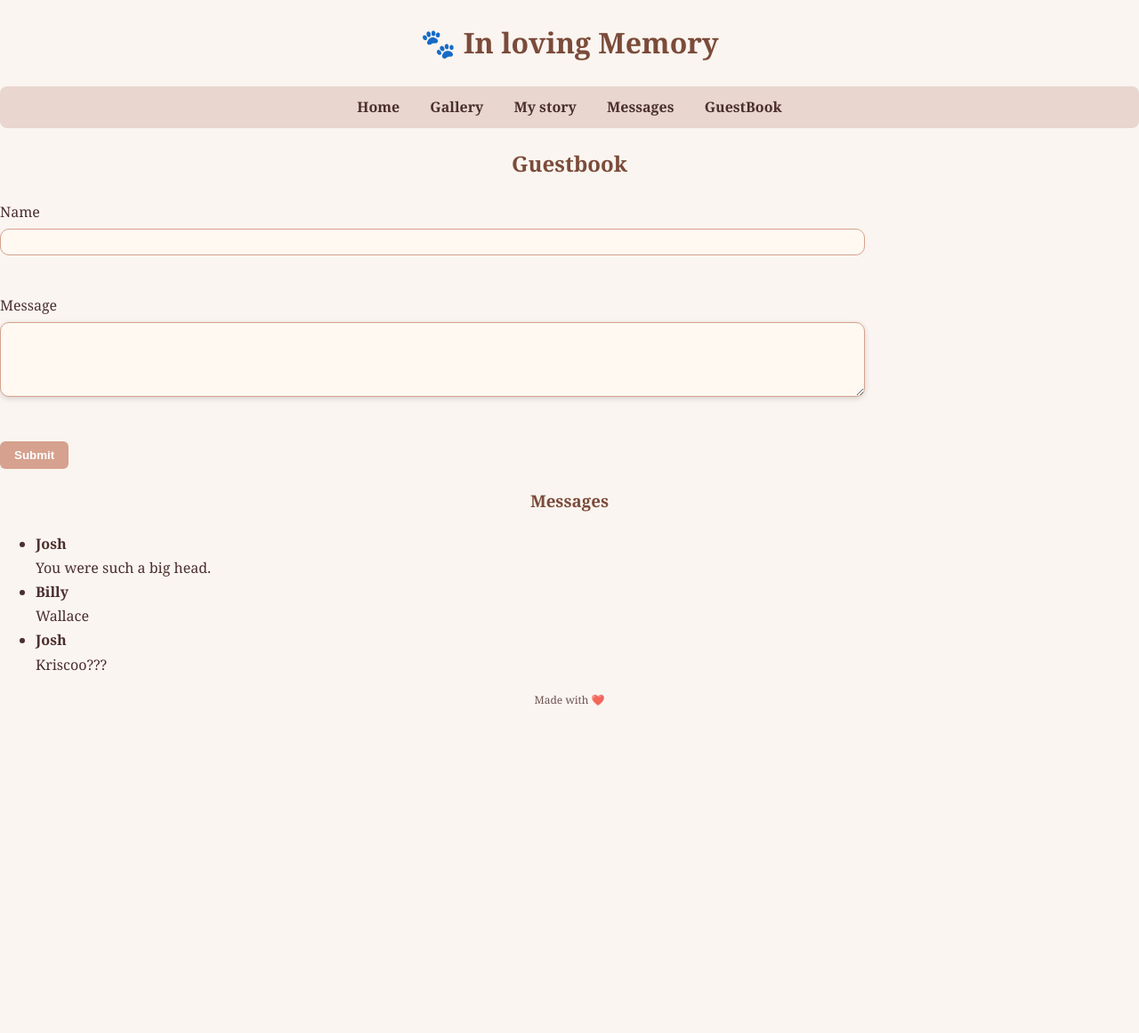
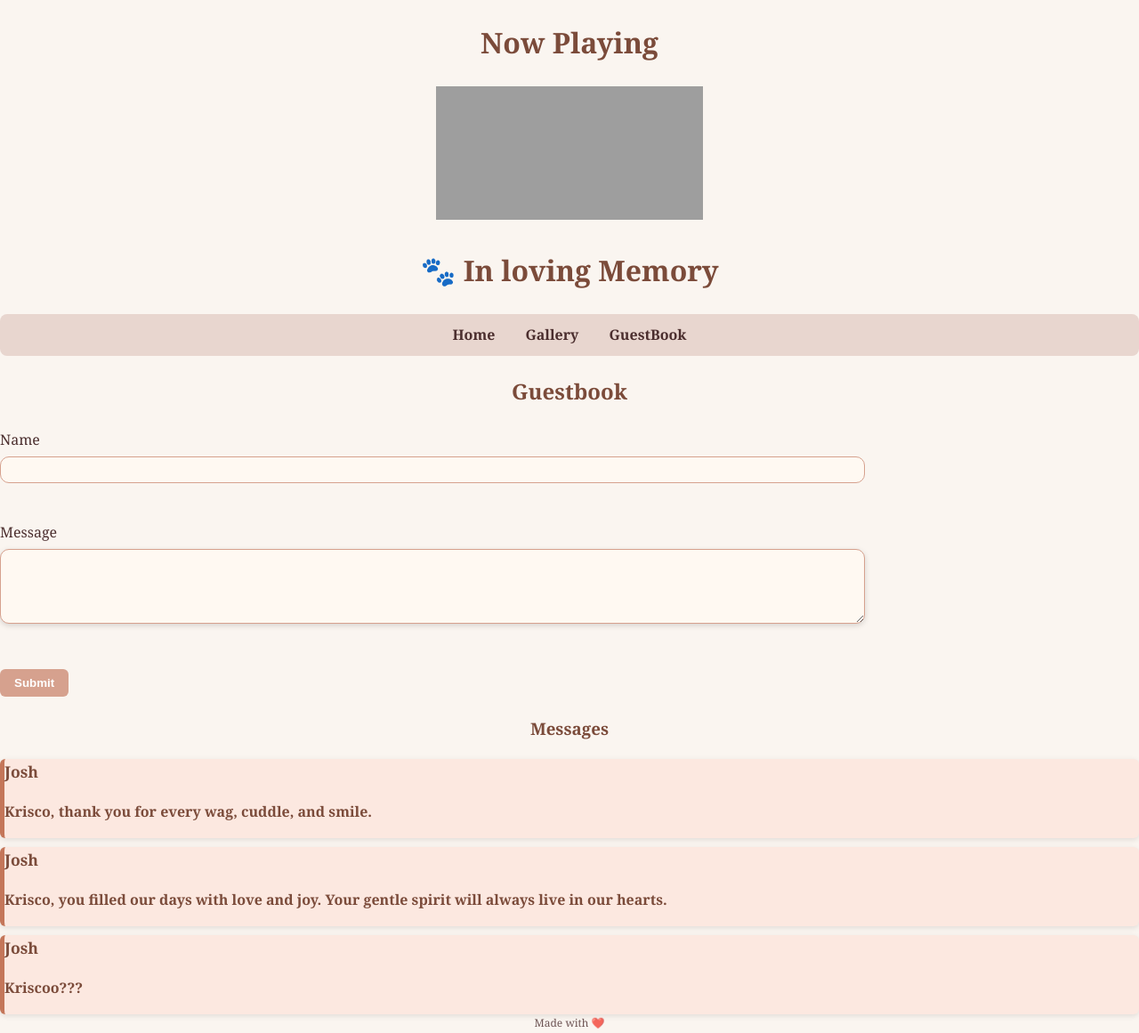
Before and after one commit to rineheaj/Krisco, a Flask app: page /guestbook in a window 1280 px wide. Shown: the whole page at 89% size. Before the commit the page ends 793 px from the top, so only its background shows below. Run offline with Flask 3, Linux system fonts and the light colour scheme; grey boxes are pictures that could not be loaded.

Commit message:
general changes

```diff
--- a/app.py
+++ b/app.py
@@ -21,14 +21,14 @@ def gallery():
     return render_template("gallery.html", imgs=imgs)
 
 
-@app.route("/story")
-def story():
-    return render_template("story.html")
+# @app.route("/story")
+# def story():
+#     return render_template("story.html")
 
 
-@app.route("/messages")
-def messages():
-    return render_template("messages.html")
+# @app.route("/messages")
+# def messages():
+#     return render_template("messages.html")
 
 
 @app.route("/guestbook", methods=["GET", "POST"])
--- a/data/guestbook.txt
+++ b/data/guestbook.txt
@@ -1,3 +1,3 @@
 09-23-2025 00:54:43 | Josh: Kriscoo???
-09-23-2025 01:03:15 | Billy: Wallace
-09-23-2025 01:52:44 | Josh: You were such a big head.
+09-24-2025 13:32:05 | Josh: Krisco, you filled our days with love and joy. Your gentle spirit will always live in our hearts.
+09-24-2025 13:33:18 | Josh: Krisco, thank you for every wag, cuddle, and smile.
--- a/pyproject.toml
+++ b/pyproject.toml
@@ -6,10 +6,12 @@ readme = "README.md"
 requires-python = ">=3.11"
 dependencies = [
     "flask>=3.1.2",
+    "pytube>=15.0.0",
     "streamlit>=1.49.1",
 ]
 
 [tool.uv.workspace]
 members = [
     "Krisco_mon",
+    "mini_obsidian",
 ]
--- a/static/style.css
+++ b/static/style.css
@@ -1,8 +1,8 @@
-/* General cozy theme */
+
 body {
-    background-color: #faf5f0; /* warm beige */
+    background-color: #faf5f0;
     font-family: "Georgia", serif;
-    color: #4b2e2e; /* soft brown text */
+    color: #4b2e2e;
     line-height: 1.7;
     margin: 0;
     padding: 0;
@@ -16,11 +16,11 @@ footer {
 }
 
 h1, h2, h3 {
-    color: #7b4b3a; /* warm reddish-brown */
+    color: #7b4b3a;
     text-align: center;
 }
 
-/* Navigation (for Flask) */
+
 nav {
     text-align: center;
     background: #e8d6cf;
@@ -50,6 +50,9 @@ nav a:hover { color: #7b4b3a; }
     margin-bottom: 15px;
     box-shadow: 0 4px, 6px rgba(0, 0, 0, 0.20);
 }
+
+
+
 
 
 
@@ -110,13 +113,28 @@ form button:hover {
 }
 
 /* Guestbook entries */
+.entries {
+    background: #faf5f0;
+    display: flex;
+    flex-direction: column;
+    gap: 10px;
+}
+
 .entry {
-    background: #fff8f2;
-    border-left: 5px solid #d6a18e;
-    padding: 12px;
-    margin: 10px 0;
+    background: #fce8e0;
+    border-left: 5px solid #c47659;
     border-radius: 6px;
     box-shadow: 0 2px 6px rgba(0,0,0,0.1);
+}
+.entry strong {
+    display: block;
+    font-size: 1.1rem;
+    color: #7b4b3a;
+    margin-bottom: 6px;
+}
+.entry .message {
+    font-weight: bold;
+    color: #7b4b3a;
 }
 
 /* Buttons */
--- a/templates/base.html
+++ b/templates/base.html
@@ -8,13 +8,17 @@
 </head>
 
 <body>
+    <h1>Now Playing</h1>
+    <div style="text-align: center;">
+        <iframe src="https://www.youtube.com/embed/j6Keg3XKKjM?autoplay=1" frameborder="0" allow="autoplay; encrypted-media"
+        title="Background music: Hollow Coves - These Memories">
+        </iframe>
+    </div>
     <header>
         <h1>🐾 In loving Memory</h1>
         <nav>
             <a href="/">Home</a>
             <a href="/gallery">Gallery</a>
-            <a href="/story">My story</a>
-            <a href="/messages">Messages</a>
             <a href="/guestbook">GuestBook</a>
         </nav>
     </header>
--- a/templates/guestbook.html
+++ b/templates/guestbook.html
@@ -14,14 +14,14 @@
 
 <h3>Messages</h3>
 {% if entries %}
-    <ul>
+    <div class="entries">
         {% for entry in entries %}
-            <li>
-                <strong>{{ entry.name }}</strong><br>
-                {{ entry.message }}
-            </li>
+            <div class="entry">
+                <strong>{{ entry.name }}</strong>
+                <p class="message">{{ entry.message }}</p>
+            </div>
         {% endfor %}
-    </ul>
+    </div>
 {% else %}
     <p>No messages yet. Be the first to leave one.</p>
 {% endif %}
--- a/templates/index.html
+++ b/templates/index.html
@@ -1,6 +1,6 @@
 {% extends "base.html" %}
 {% block content %}
 <h2>Welcome</h2>
-<p>This memorial website is dedicated to your late, beloved Krisco.</p>
-<p>Please explore his photos, story, and family messages.</p>
+<strong><p style="text-align: center;">This memorial website is dedicated to our late, beloved Krisco.</p>
+<p style="text-align: center;">Please explore his photos and leave a message.</p></strong>
 {% endblock %}
```
Also changed, not shown: 2 other files.
